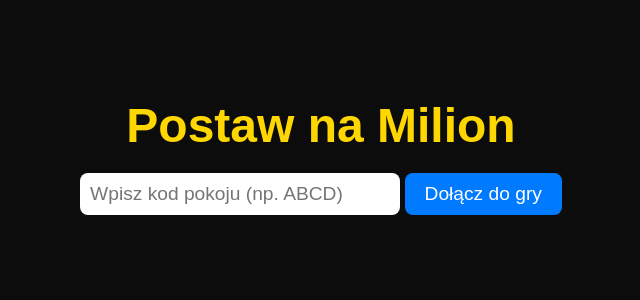
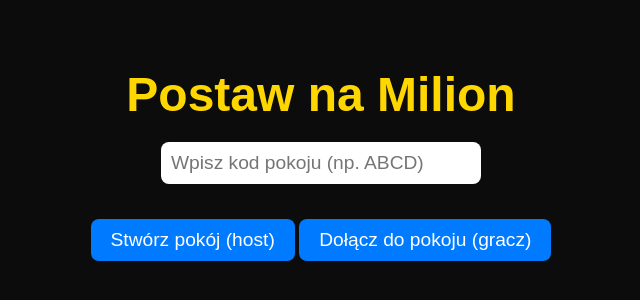
Before and after one commit to MrEverY/PostawNaMilion, a website: page public/index.html in a window 1280 px wide. Shown: the part 252-552 px from the top of the page, without its empty margins (319-959 px from the left). Drawn offline with Linux system fonts and the light colour scheme.

Commit message:
dodajemy opcje hosta

```diff
--- a/public/index.html
+++ b/public/index.html
@@ -2,19 +2,30 @@
 <html lang="pl">
 <head>
   <meta charset="UTF-8" />
-  <title>Postaw na Milion</title>
+  <title>Postaw na Milion – Start</title>
   <link rel="stylesheet" href="style.css" />
 </head>
 <body>
   <div class="container">
     <h1>Postaw na Milion</h1>
     <input type="text" id="roomInput" placeholder="Wpisz kod pokoju (np. ABCD)" />
-    <button onclick="joinRoom()">Dołącz do gry</button>
+
+    <div style="margin-top: 20px;">
+      <button onclick="startAsHost()">Stwórz pokój (host)</button>
+      <button onclick="joinAsPlayer()">Dołącz do pokoju (gracz)</button>
+    </div>
   </div>
 
   <script>
-    function joinRoom() {
-      const room = document.getElementById('roomInput').value.trim();
+    function startAsHost() {
+      const room = document.getElementById("roomInput").value.trim();
+      if (room) {
+        window.location.href = `game.html?room=${room}&host=true`;
+      }
+    }
+
+    function joinAsPlayer() {
+      const room = document.getElementById("roomInput").value.trim();
       if (room) {
         window.location.href = `game.html?room=${room}`;
       }
```
